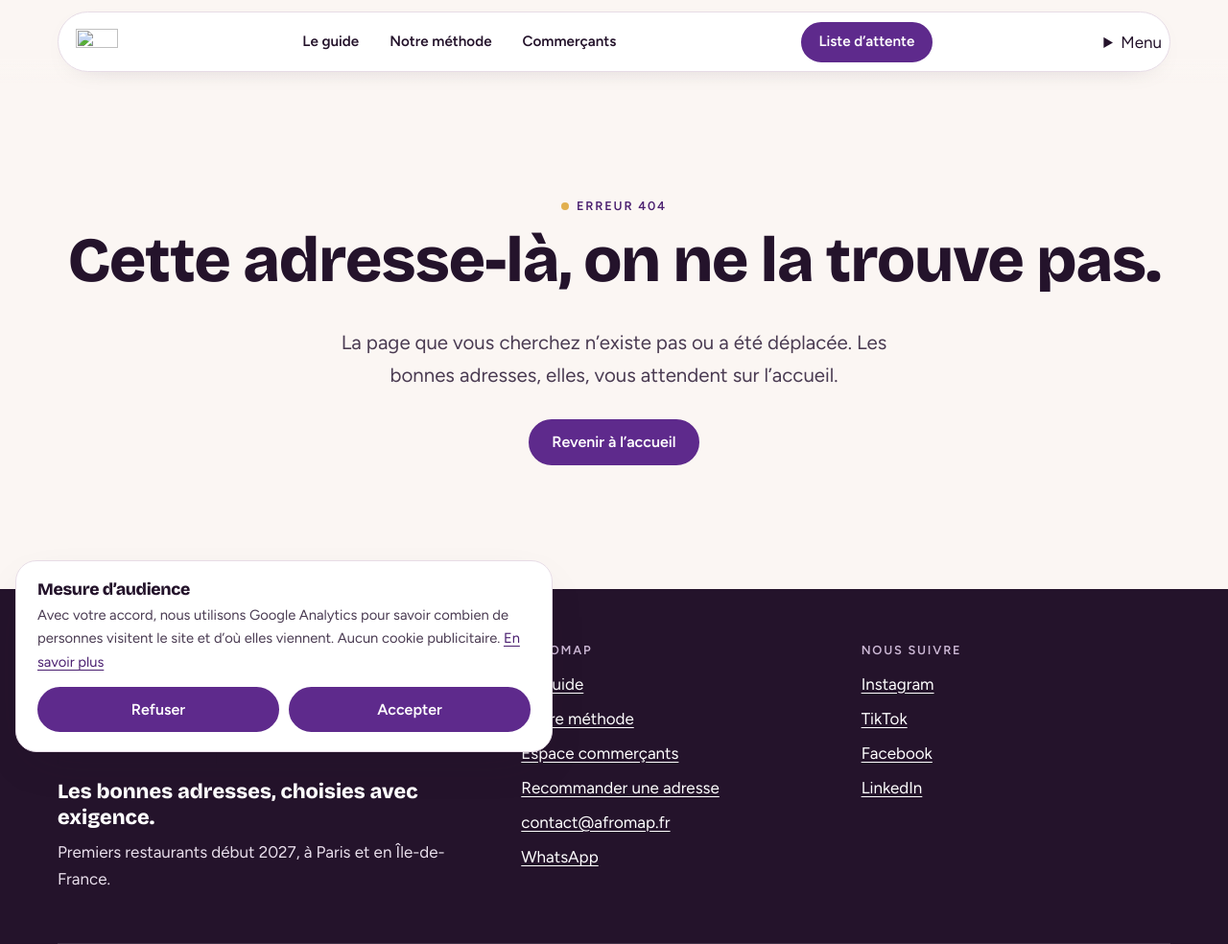
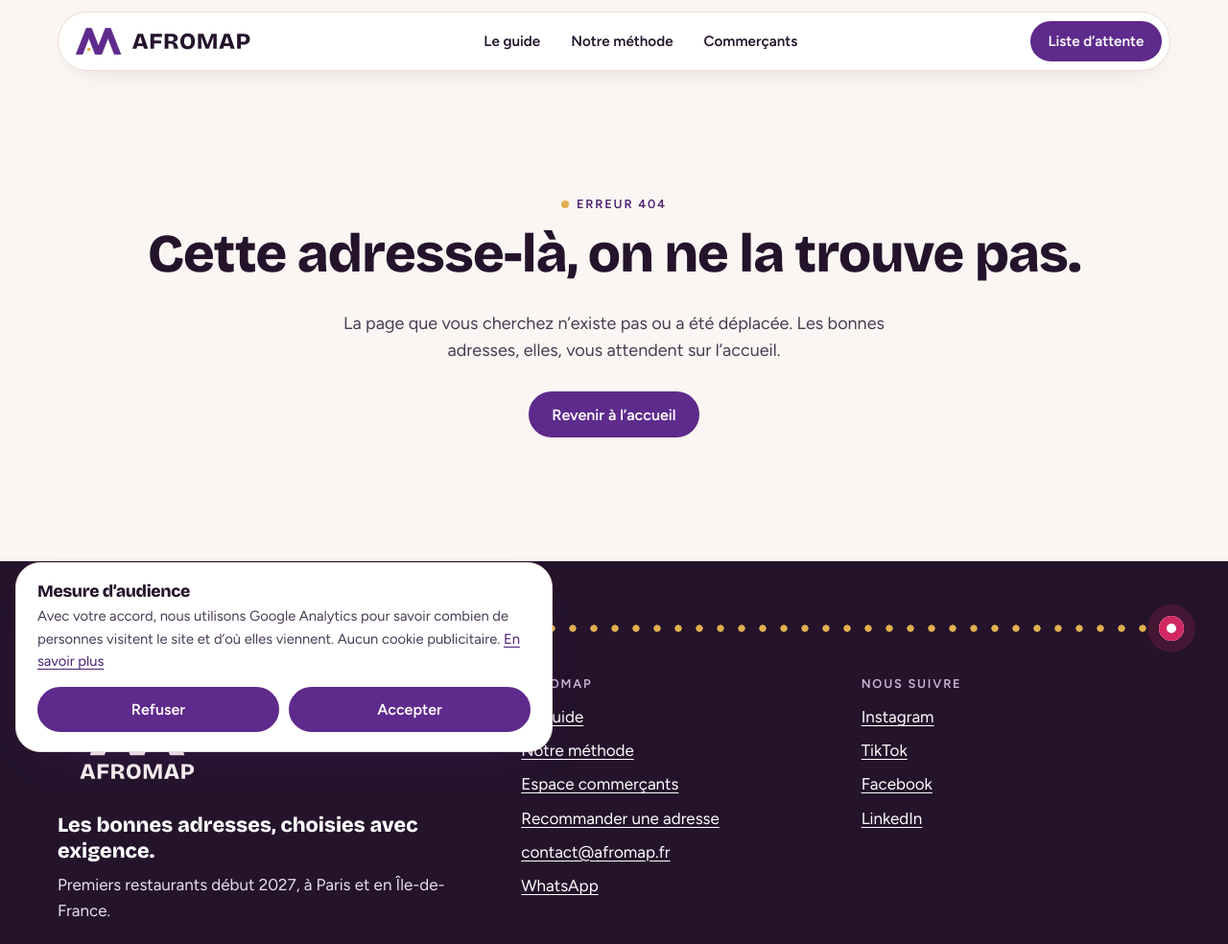
Before and after one commit to leoniense-alt/afromap, a plain HTML site: page 404.html in a window 1280 px wide. Shown: the top 984 px of the page at 96% size. Drawn offline with Linux system fonts and the light colour scheme.

Commit message:
Refonte reparation
Refonte reparation

```diff
--- a/404.html
+++ b/404.html
@@ -13,22 +13,22 @@
 <meta property="og:type" content="website">
 <meta property="og:url" content="https://afromap.fr/404.html">
 <meta property="og:locale" content="fr_FR">
-<meta property="og:image" content="https://afromap.fr/og-image.jpg?v=20261122e">
+<meta property="og:image" content="https://afromap.fr/og-image.jpg?v=20261122f">
 <meta property="og:image:width" content="1200">
 <meta property="og:image:height" content="630">
 <meta property="og:image:alt" content="AfroMap : les bonnes adresses, choisies avec exigence">
 <meta name="twitter:card" content="summary_large_image">
 <link rel="icon" href="/assets/img/afromap-icone.svg" type="image/svg+xml">
-<link rel="apple-touch-icon" href="/apple-touch-icon.png?v=20261122e">
+<link rel="apple-touch-icon" href="/apple-touch-icon.png?v=20261122f">
 <link rel="preload" href="/fonts/bricolage-grotesque-latin-800-normal.woff2" as="font" type="font/woff2" crossorigin>
 <link rel="preload" href="/fonts/figtree-latin-400-normal.woff2" as="font" type="font/woff2" crossorigin>
-<link rel="stylesheet" href="/assets/site.css?v=20261122e">
+<link rel="stylesheet" href="/site.css?v=20261122f">
 <script type="application/ld+json">{"@context": "https://schema.org", "@type": "Organization", "name": "AfroMap", "url": "https://afromap.fr/", "logo": "https://afromap.fr/assets/img/afromap-icone.svg", "email": "contact@afromap.fr", "description": "AfroMap prépare une sélection de restaurants afro-caribéens à Paris et en Île-de-France, choisis selon cinq critères. Premiers restaurants début 2027.", "slogan": "Les bonnes adresses, choisies avec exigence.", "foundingDate": "2026-09-29", "founder": {"@type": "Person", "name": "Léonie Nsefoumou", "jobTitle": "Fondatrice d’AfroMap", "sameAs": ["https://www.linkedin.com/in/leoniensefoumou/"]}, "areaServed": {"@type": "AdministrativeArea", "name": "Île-de-France"}, "sameAs": ["https://www.instagram.com/afromap_app/", "https://www.tiktok.com/@afromap_app", "https://www.facebook.com/profile.php?id=61595257712928", "https://www.linkedin.com/company/afromap-fr/"]}</script>
 </head>
 <body>
 <a class="skip" href="#contenu">Aller au contenu</a>
 <header class="top"><div class="wrap"><nav class="nav" aria-label="Navigation principale">
-<a class="brand" href="/" aria-label="AfroMap, accueil"><img src="/assets/img/afromap-logo-horizontal.svg" alt="" width="183" height="28"></a>
+<a class="brand" href="/" aria-label="AfroMap, accueil"><img src="/afromap-logo-horizontal.svg" alt="" width="183" height="28"></a>
 <ul><li><a href="/">Le guide</a></li><li><a href="/#methode">Notre méthode</a></li><li><a href="/commercants/">Commerçants</a></li></ul>
 <a class="btn" href="https://tally.so/r/rjzMr5" target="_blank" rel="noopener" data-form="rjzMr5" data-place="menu">Liste d’attente</a>
 <details class="menu"><summary>Menu</summary><div class="menu-panel"><ul><li><a href="/">Le guide</a></li><li><a href="/#methode">Notre méthode</a></li><li><a href="/commercants/">Commerçants</a></li></ul><a class="btn" href="https://tally.so/r/rjzMr5" target="_blank" rel="noopener" data-form="rjzMr5" data-place="menu-mobile">Liste d’attente</a></div></details>
@@ -85,6 +85,6 @@
   <p id="ck-d">Avec votre accord, nous utilisons Google Analytics pour savoir combien de personnes visitent le site et d’où elles viennent. Aucun cookie publicitaire. <a href="/confidentialite/">En savoir plus</a></p>
   <div class="ck-btns"><button class="btn" id="ck-no" type="button">Refuser</button><button class="btn" id="ck-yes" type="button">Accepter</button></div>
 </div>
-<script src="/assets/site.js?v=20261122e" defer></script>
+<script src="/site.js?v=20261122f" defer></script>
 </body>
 </html>
--- a/site.css
+++ b/site.css
@@ -4,7 +4,7 @@
    Or #E2B04F (détails seulement) · Rose #D12864 (rare, formes)
    ========================================================= */
 @font-face{font-family:"Bricolage Grotesque";src:url("/fonts/bricolage-grotesque-latin-800-normal.woff2") format("woff2");font-weight:800;font-display:swap}
-@font-face{font-family:"Bricolage Grotesque";src:url("/fonts/bricolage-grotesque-latin-600-normal.woff2") format("woff2");font-weight:600;font-display:swap}
+@font-face{font-family:"Bricolage Grotesque";src:url("/bricolage-grotesque-latin-600-normal.woff2") format("woff2");font-weight:600;font-display:swap}
 @font-face{font-family:"Figtree";src:url("/fonts/figtree-latin-400-normal.woff2") format("woff2");font-weight:400;font-display:swap}
 @font-face{font-family:"Figtree";src:url("/fonts/figtree-latin-600-normal.woff2") format("woff2");font-weight:600;font-display:swap}
 
```
Also changed, not shown: index.html (+5 -5 lines), 1 other file.
